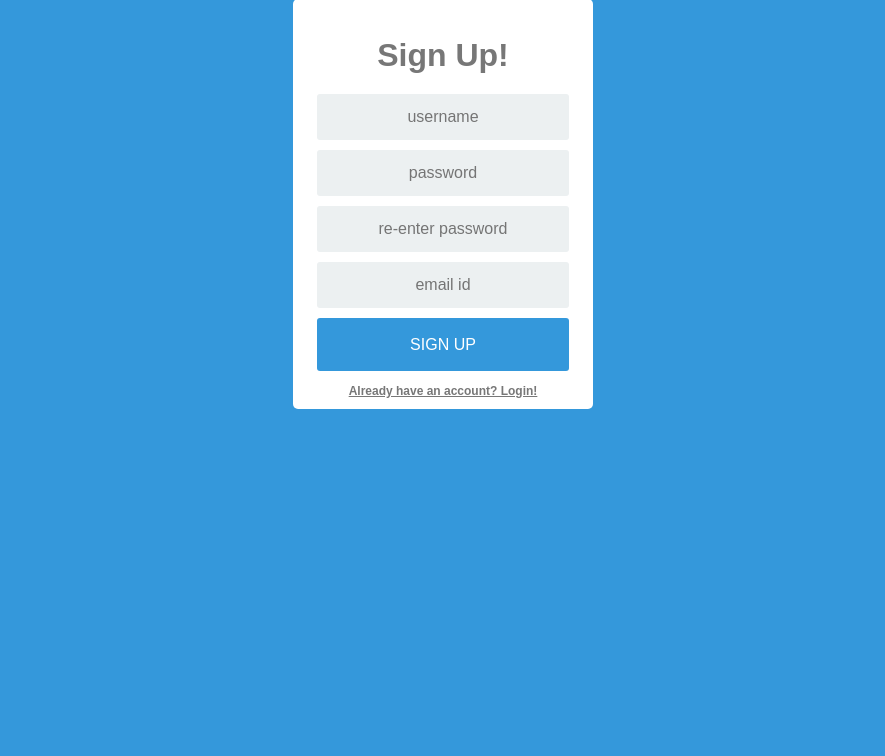
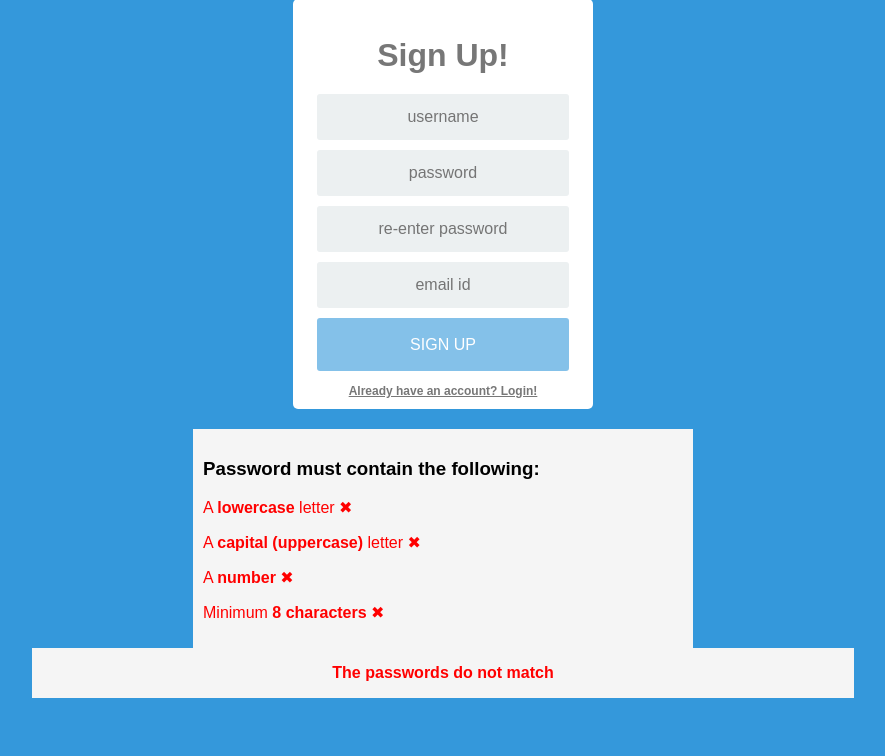
Before and after one commit to joshuadlima/BetterBuy, a PHP site: page /signup.html in a window 1280 px wide. Shown: the part 79-835 px from the top of the page, without its empty margins (197-1082 px from the left). Before the commit the page ends 800 px from the top, so only its background shows below. Run offline with PHP 8.4, Linux system fonts and the light colour scheme.

Commit message:
added password validation

```diff
--- a/entry.css
+++ b/entry.css
@@ -62,3 +62,41 @@ form .btn:active {
     font-size: 12px;
     color: #777;
 }
+/*
+Styling for the validation box starts here
+*/
+#message{
+
+    background-color:whitesmoke;
+    width: 500px;
+    padding:10px;
+}
+.message-container{
+    display: flex;
+    justify-content: center;
+    flex-wrap: wrap;
+}
+.valid
+{
+    color:green;
+}
+.valid::after{
+    content:" ✔";
+}
+.invalid
+{
+    color:red;
+
+}
+.invalid::after{
+    content:" ✖";
+}
+#match-password-message
+{
+    color:red;
+    display: flex;
+    justify-content: center;
+    background-color:whitesmoke;
+    font-weight: 700;
+    margin:0 171px 0 171px;
+}
--- a/signup.html
+++ b/signup.html
@@ -1,23 +1,22 @@
 <!DOCTYPE html>
 <html lang="en">
-
   <head>
-    <meta charset="UTF-8">
-    <meta name="viewport" content="width=device-width, initial-scale=1.0">
+    <meta charset="UTF-8" />
+    <meta name="viewport" content="width=device-width, initial-scale=1.0" />
     <title>BetterBuy</title>
-    <link rel="stylesheet" href="entry.css">
-
+    <link rel="stylesheet" href="entry.css" />
+    <script src="validation.js" defer></script>
   </head>
 
   <body>
     <div class="container">
       <h1>Sign Up!</h1>
       <form action="#" method="POST">
-            <input type="text" placeholder="username" class="field">
-            <input type="password" placeholder="password" class="field">
-            <input type="password" placeholder="re-enter password" class="field">
-            <input type="email" placeholder="email id" class="field">
-            <input type="submit" value="SIGN UP" class="btn">
+        <input type="text" placeholder="username" class="field" />
+        <input type="password" id="pswrd1" placeholder="password" class="field" />
+        <input type="password" id="pswrd2" placeholder="re-enter password" class="field" />
+        <input type="email" placeholder="email id" class="field" />
+        <input type="submit" value="SIGN UP" class="btn" id="signup" />
       </form>
 
       <div class="pass-link">
@@ -26,6 +25,19 @@
         </strong>
       </div>
     </div>
+    <div class="message-container">
+    <div id="message">
+      <h3>Password must contain the following:</h3>
+      <p id="letter" class="invalid">A <b>lowercase</b> letter</p>
+      <p id="capital" class="invalid">A <b>capital (uppercase)</b> letter</p>
+      <p id="number" class="invalid">A <b>number</b></p>
+      <p id="length" class="invalid">Minimum <b>8 characters</b></p>
+
+    </div>
+
+    </div>
+    <div id="match-password-message">
+        <p>The passwords do not match</p>
+    </div>
   </body>
-
 </html>
--- /dev/null
+++ b/validation.js
@@ -0,0 +1,105 @@
+let myInput=document.getElementById('pswrd1');
+var letter = document.getElementById("letter");
+var capital = document.getElementById("capital");
+var number = document.getElementById("number");
+var length = document.getElementById("length");
+
+console.log(myInput);
+//myInput.onfocus = function() {
+ //   document.getElementById("message").style.display = "block";
+  //}
+
+  // When the user clicks outside of the password field, hide the message box
+  //myInput.onblur = function() {
+   // document.getElementById("message").style.display = "none";
+//}
+
+
+// When the user clicks on the password field, show the message box
+//myInput.onfocus = function() {
+  //  document.getElementById("message").style.display = "block";
+  //}
+
+  // When the user clicks outside of the password field, hide the message box
+ // myInput.onblur = function() {
+   // document.getElementById("message").style.display = "none";
+  //}
+
+  // When the user starts to type something inside the password field
+  myInput.onkeyup = function() {
+    // Validate lowercase letters
+    var lowerCaseLetters = /[a-z]/g;
+    if(myInput.value.match(lowerCaseLetters)) {
+      letter.classList.remove("invalid");
+      letter.classList.add("valid");
+    } else {
+      letter.classList.remove("valid");
+      letter.classList.add("invalid");
+    }
+
+    // Validate capital letters
+    var upperCaseLetters = /[A-Z]/g;
+    if(myInput.value.match(upperCaseLetters)) {
+      capital.classList.remove("invalid");
+      capital.classList.add("valid");
+    } else {
+      capital.classList.remove("valid");
+      capital.classList.add("invalid");
+    }
+
+    // Validate numbers
+    var numbers = /[0-9]/g;
+    if(myInput.value.match(numbers)) {
+      number.classList.remove("invalid");
+      number.classList.add("valid");
+    } else {
+      number.classList.remove("valid");
+      number.classList.add("invalid");
+    }
+
+    // Validate length
+    if(myInput.value.length >= 8) {
+      length.classList.remove("invalid");
+      length.classList.add("valid");
+    } else {
+      length.classList.remove("valid");
+      length.classList.add("invalid");
+    }
+  }
+
+
+
+  /* Checking if passwords match */
+  let myInput2=document.getElementById("pswrd2");
+  console.log(myInput2);
+ // myInput2.onfocus = function() {
+  //  document.getElementById("match-password-message").style.display = "flex";
+  //}
+
+  // When the user clicks outside of the password field, hide the message box
+  //myInput2.onblur = function() {
+    //document.getElementById("match-password-message").style.display = "none";
+//}
+
+
+/* Setting default values for button */
+document.getElementById("signup").style.cursor="not-allowed";
+document.getElementById("signup").style.opacity="0.6";
+
+
+
+myInput2.onkeyup = function()
+{
+if(myInput.value===myInput2.value&&myInput.value!="")
+{
+document.getElementById("match-password-message").innerHTML="The passwords match";
+document.getElementById("match-password-message").style.color="green";
+
+///.style.cursor="not-allowed";
+}
+else{
+    document.getElementById("match-password-message").innerHTML="The passwords do not match";
+    document.getElementById("match-password-message").style.color="red";
+
+}
+}
```
Lines whose indentation alone changed are shown as unchanged.
